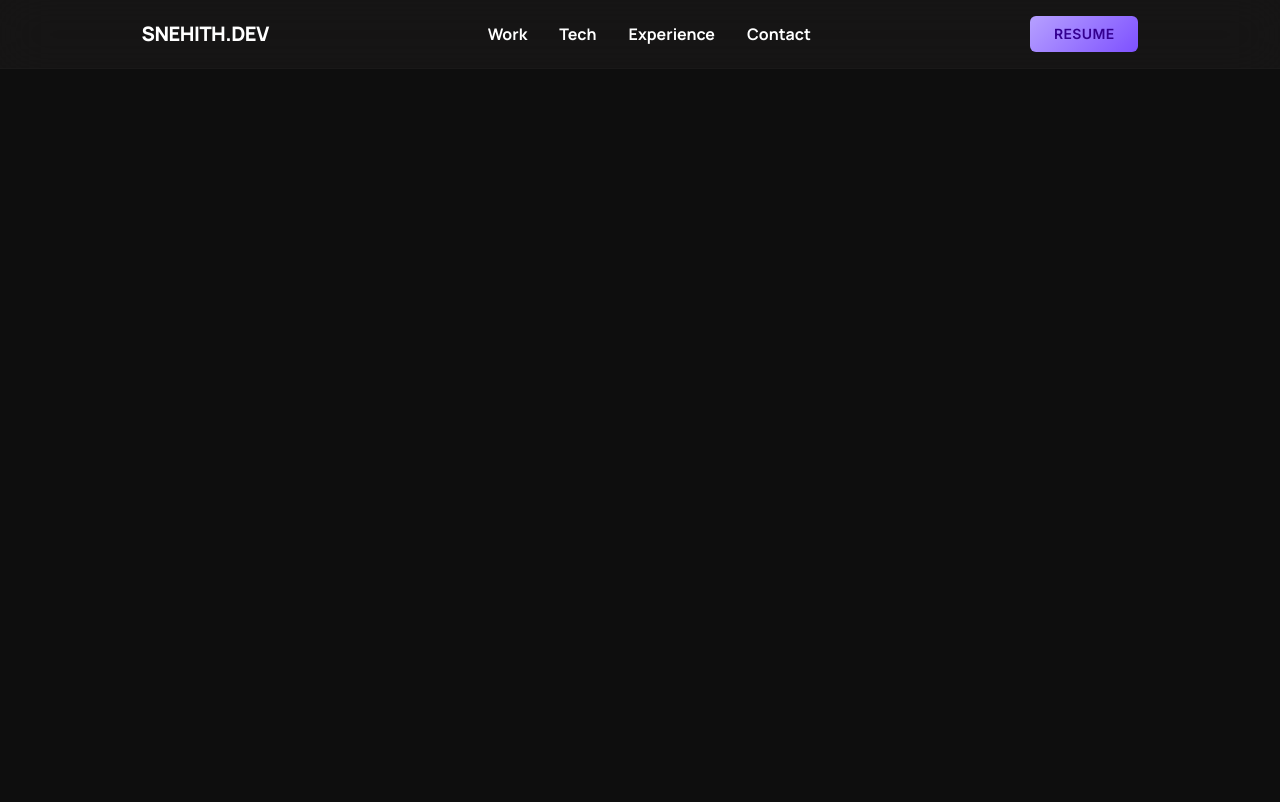
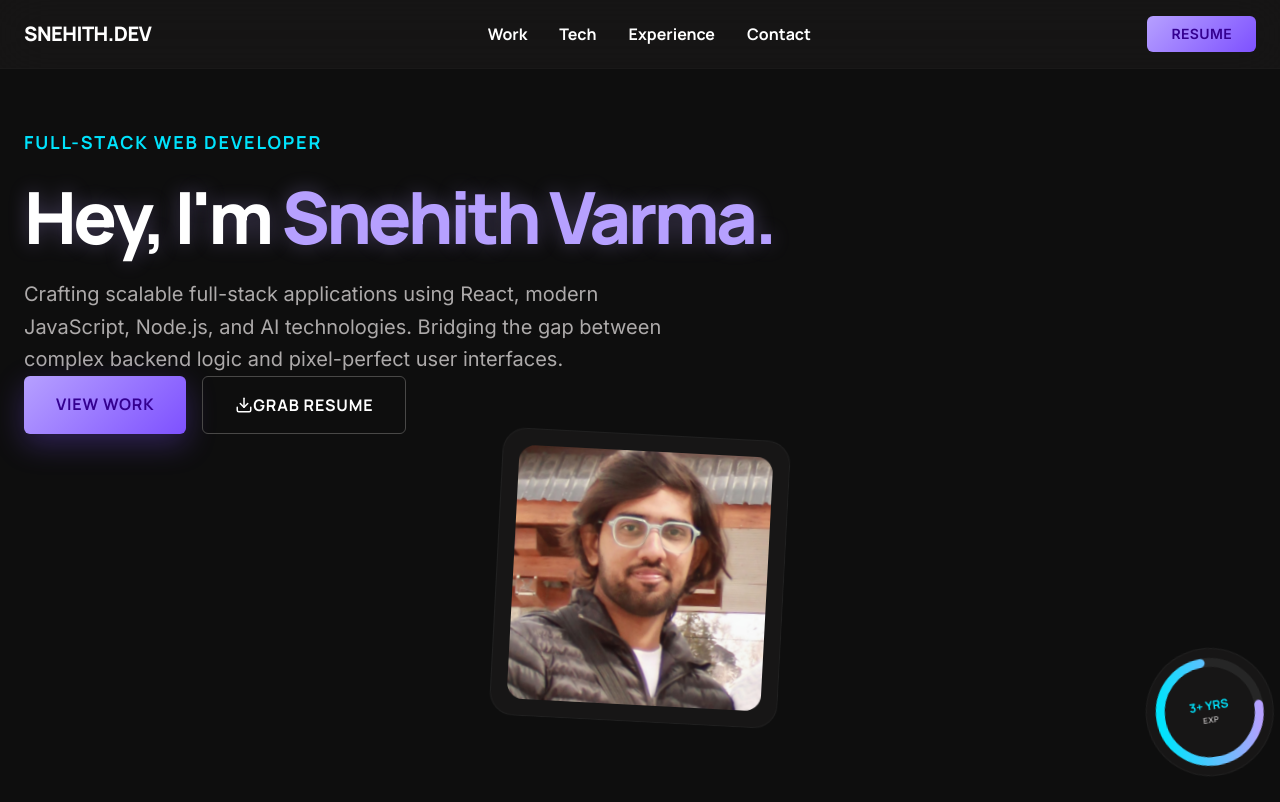
Before and after one commit to snehithvarma86/PortfolioSite, a React (Vite) app: page / in a window 1280 px wide. Built offline with nearby package versions, Linux system fonts and the light colour scheme.

Commit message:
Hero half done

```diff
--- a/package.json
+++ b/package.json
@@ -11,6 +11,7 @@
   },
   "dependencies": {
     "@tailwindcss/vite": "^4.2.2",
+    "lucide-react": "^1.7.0",
     "motion": "^12.38.0",
     "react": "^19.2.4",
     "react-dom": "^19.2.4",
--- a/src/App.jsx
+++ b/src/App.jsx
@@ -1,10 +1,14 @@
 import "./App.css";
 import Header from "./components/Header";
+import Hero from "./components/Hero";
 
 function App() {
   return (
     <div className="min-h-screen bg-background text-on-surface selection:bg-primary selection:text-on-primary">
       <Header />
+      <main className="pt-32 pb-20 px-6 max-w-7xl mx-auto space-y-32">
+        <Hero />
+      </main>
     </div>
   );
 }
--- a/src/components/Header.jsx
+++ b/src/components/Header.jsx
@@ -3,10 +3,11 @@ import { motion, scale } from "motion/react";
 const Header = () => {
   return (
     <nav className="fixed top-0 w-full z-50 bg-surface-container/70 backdrop-blur-xl border-b border-outline-variant/10">
-      <div className="flex items-center justify-around   px-8 py-4">
+      <div className="flex items-center justify-between  px-6 py-4 max-w-7xl mx-auto">
         <motion.div
           initial={{ opacity: 0, x: -50 }}
           animate={{ opacity: 1, x: 0 }}
+          transition={{ duration: 1 }}
           className="text-xl font-headline tracking-tight font-black"
         >
           SNEHITH.DEV
--- /dev/null
+++ b/src/components/Hero.jsx
@@ -0,0 +1,111 @@
+import React from "react";
+import { motion } from "motion/react";
+import { Download } from "lucide-react";
+
+const Hero = () => {
+  return (
+    <section className="grid">
+      <div>
+        <motion.div
+          initial={{ opacity: 0, y: 20 }}
+          animate={{ opacity: 1, y: 0 }}
+          transition={{ duration: 1 }}
+          className="space-y-4"
+        >
+          <p className="text-secondary font-headline font-bold text-lg tracking-widest uppercase">
+            Full-Stack Web Developer
+          </p>
+          <h1 className="text-5xl md:text-7xl font-headline font-extrabold tracking-tighter leading-tight text-glow ">
+            Hey, I'm <span className="text-primary">Snehith Varma.</span>
+          </h1>
+          <p className="text-on-surface-variant text-xl max-w-2xl leading-relaxed">
+            Crafting scalable full-stack applications using React, modern
+            JavaScript, Node.js, and AI technologies. Bridging the gap between
+            complex backend logic and pixel-perfect user interfaces.
+          </p>
+        </motion.div>
+        <div className="flex flex-wrap gap-4">
+          <motion.a
+            href="https://github.com/snehithvarma86?tab=repositories"
+            whileHover={{ scale: 1.1 }}
+            whileTap={{ scale: 0.9 }}
+            target="_blank"
+            className="hero-gradient px-8 py-4 rounded-md font-headline font-bold uppercase tracking-wider text-on-primary shadow-[0_10px_30px_rgba(126,81,255,0.3)]"
+          >
+            View Work
+          </motion.a>
+          <motion.a
+            whileHover={{ scale: 1.1 }}
+            whileTap={{ scale: 0.9 }}
+            className="px-8 py-4 rounded-md font-headline font-bold uppercase tracking-wider border border-outline-variant text-white hover:bg-white/5 transition-all flex items-center gap-y-2.5"
+            href="/Snehith_Resume.pdf"
+            download
+          >
+            <Download size={18} />
+            Grab Resume
+          </motion.a>
+        </div>
+      </div>
+      <motion.div
+        initial={{ opacity: 0, scale: 0.8, rotate: 5 }}
+        animate={{ opacity: 1, scale: 1, rotate: 3 }}
+        className="relative flex justify-center"
+        transition={{ duration: 1 }}
+      >
+        <div className="w-72 h-72 rounded-3xl overflow-hidden glass-card p-4 hover:rotate-0 transition-transform duration-1000">
+          <img
+            src="/src/assets/snehith.jpeg"
+            alt="Sai Snehith Portfolio"
+            className="w-full h-full object-cover rounded-2xl"
+            referrerPolicy="no-referrer"
+          />
+        </div>
+        <div className="absolute -bottom-6 -right-6 w-32 h-32 glass-card rounded-full p-2 flex items-center justify-center -rotate-12">
+          <svg className="w-full h-full" viewBox="0 0 100 100">
+            <circle
+              cx="50"
+              cy="50"
+              r="45"
+              fill="none"
+              stroke="#262626"
+              strokeWidth="8"
+            />
+            <circle
+              cx="50"
+              cy="50"
+              r="45"
+              fill="none"
+              stroke="currentColor"
+              strokeWidth="8"
+              strokeDasharray="210"
+              strokeLinecap="round"
+              className="text-primary orbit-gradient"
+            />
+            <defs>
+              <linearGradient
+                id="orbitGradient"
+                x1="0%"
+                y1="0%"
+                x2="100%"
+                y2="0%"
+              >
+                <stop offset="0%" stopColor="#00e3fd" />
+                <stop offset="100%" stopColor="#b6a0ff" />
+              </linearGradient>
+            </defs>
+          </svg>
+          <div className="absolute inset-0 flex flex-col items-center justify-center text-center">
+            <span className="text-xs font-bold font-headline text-secondary">
+              3+ YRS
+            </span>
+            <span className="text-[8px] text-on-surface-variant font-bold uppercase">
+              Exp
+            </span>
+          </div>
+        </div>
+      </motion.div>
+    </section>
+  );
+};
+
+export default Hero;
```
Also changed, not shown: src/assets/snehith.jpeg (added).
